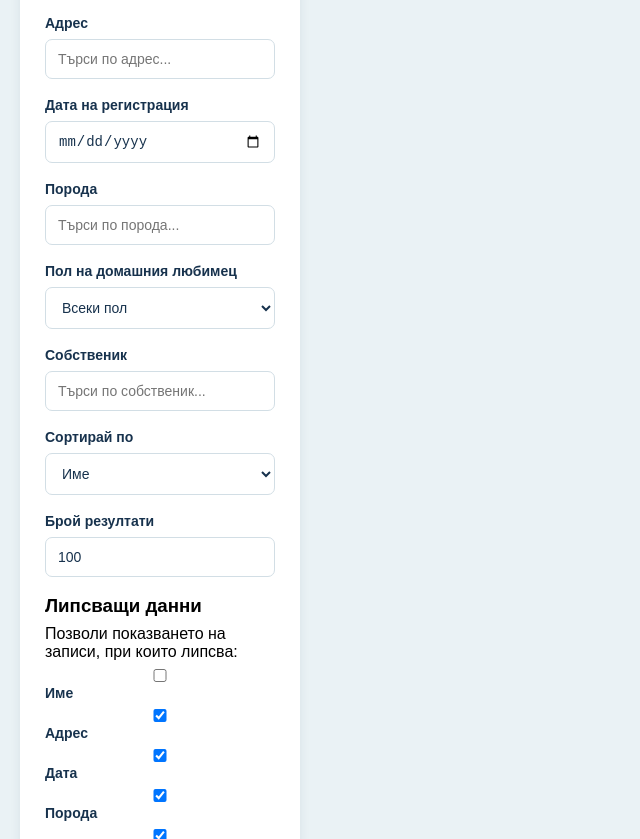
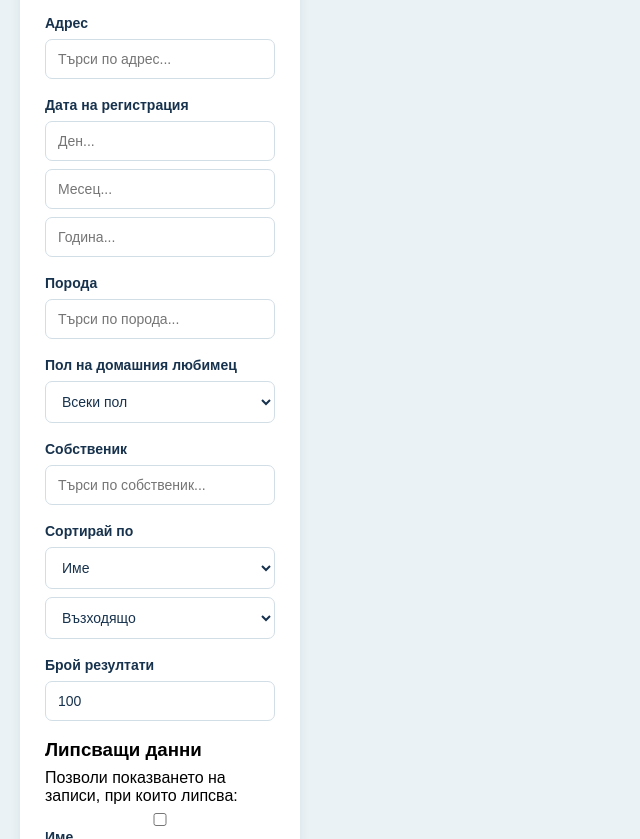
Before and after one commit to kmm2506/DogNames, a plain HTML site: page search.html in a window 1280 px wide. Shown: the part 498-1337 px from the top of the page, without its empty margins (0-640 px from the left). Drawn offline with Linux system fonts and the light colour scheme; no server answers.

Commit message:
Added filtering by date, fixed sorting

```diff
--- a/scripts/search.js
+++ b/scripts/search.js
@@ -3,6 +3,9 @@ const filters = `SELECT * FROM dogs
     WHERE (UNICODE_LOWER(name) LIKE ? || '%' OR name IS NULL)
     AND municipality LIKE ?
     AND (UNICODE_LOWER(address) LIKE '%' || ? || '%' OR address IS NULL)
+    AND (strftime('%Y', registration_date) LIKE ? OR registration_date IS NULL)
+    AND (strftime('%m', registration_date) LIKE ? OR registration_date IS NULL)
+    AND (strftime('%d', registration_date) LIKE ? OR registration_date IS NULL)
     AND (UNICODE_LOWER(breed) LIKE '%' || ? || '%' OR breed IS NULL)
     AND (gender LIKE ? OR gender IS NULL)
     AND (UNICODE_LOWER(owner) LIKE ? || '%' OR owner IS NULL)`;
@@ -47,7 +50,9 @@ function filterTable() {
     const name = document.getElementById("nameInput").value.toLocaleLowerCase('bg-BG');
     const municipality = document.getElementById("municipalitySelect").value;
     const address = document.getElementById("addressInput").value.toLocaleLowerCase('bg-BG');
-    const date = document.getElementById("dateInput").value;
+    const day = document.getElementById("dayInput").value || "%";
+    const month = document.getElementById("monthInput").value || "%";
+    const year = document.getElementById("yearInput").value || "%";
     const breed = document.getElementById("breedInput").value.toLocaleLowerCase('bg-BG');
     const gender = document.getElementById("genderSelect").value;
     const owner = document.getElementById("ownerInput").value.toLocaleLowerCase('bg-BG');
@@ -62,6 +67,7 @@ function filterTable() {
     ];
 
     const orderby = document.getElementById("orderBy").value;
+    const orderDirection = document.getElementById("orderDirection").value;
     const limit = document.getElementById("limitInput").value;
 
     nullables = "";
@@ -70,9 +76,10 @@ function filterTable() {
             nullables += `\nAND ${element.value} IS NOT NULL`;
         }
     });
-    const query = filters + nullables + `\nORDER BY ${orderby} LIMIT ?`;
+    const query = filters + nullables + `\nORDER BY UNICODE_LOWER(${orderby}) ${orderDirection} LIMIT ?`;
     const statement = db.prepare(query);
-    statement.bind([name, municipality, address, breed, gender, owner, limit]);
+    statement.bind([name, municipality, address, year, month, day, breed, gender, owner, limit]);
+    console.log(statement.getSQL(), name, municipality, address, year, month, day, breed, gender, owner, limit);
 
     const result = [];
     while (statement.step()) {
--- a/search.html
+++ b/search.html
@@ -82,8 +82,9 @@
                     <div class="filter-group">
                         <label for="dateInput">Дата на регистрация</label>
 
-                        <input type="date" id="dateInput" placeholder="Търси по дата..." oninput="filterTable()"
-                            value="">
+                        <input type="number" id="dayInput" placeholder="Ден..." oninput="filterTable()" value="">
+                        <input type="number" id="monthInput" placeholder="Месец..." oninput="filterTable()" value="">
+                        <input type="number" id="yearInput" placeholder="Година..." oninput="filterTable()" value="">
                     </div>
 
                     <!--Търсене по порода-->
@@ -121,9 +122,14 @@
                             <option value="municipality">Община</option>
                             <option value="address">Адрес</option>
                             <option value="registration_date">Дата</option>
-                            <option value="gender">Порода</option>
+                            <option value="breed">Порода</option>
                             <option value="gender">Пол</option>
                             <option value="owner">Собственик</option>
+                        </select>
+
+                        <select id="orderDirection" onchange="filterTable()">
+                            <option value="ASC">Възходящо</option>
+                            <option value="DESC">Низходящо</option>
                         </select>
                     </div>
 
```
